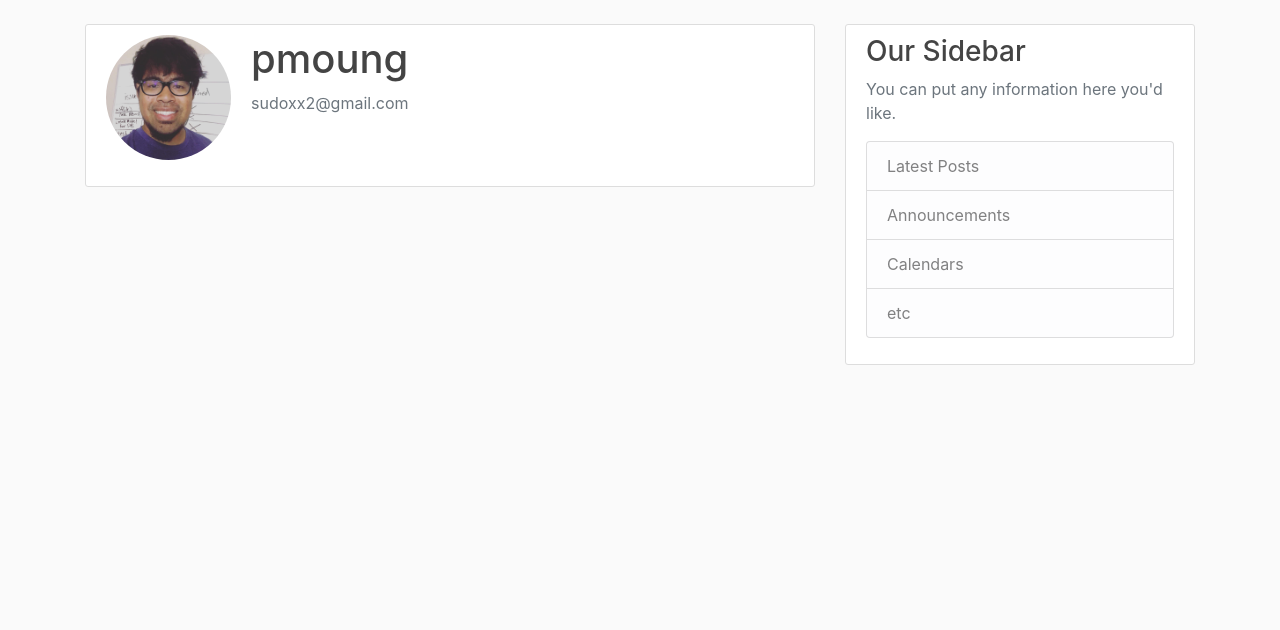
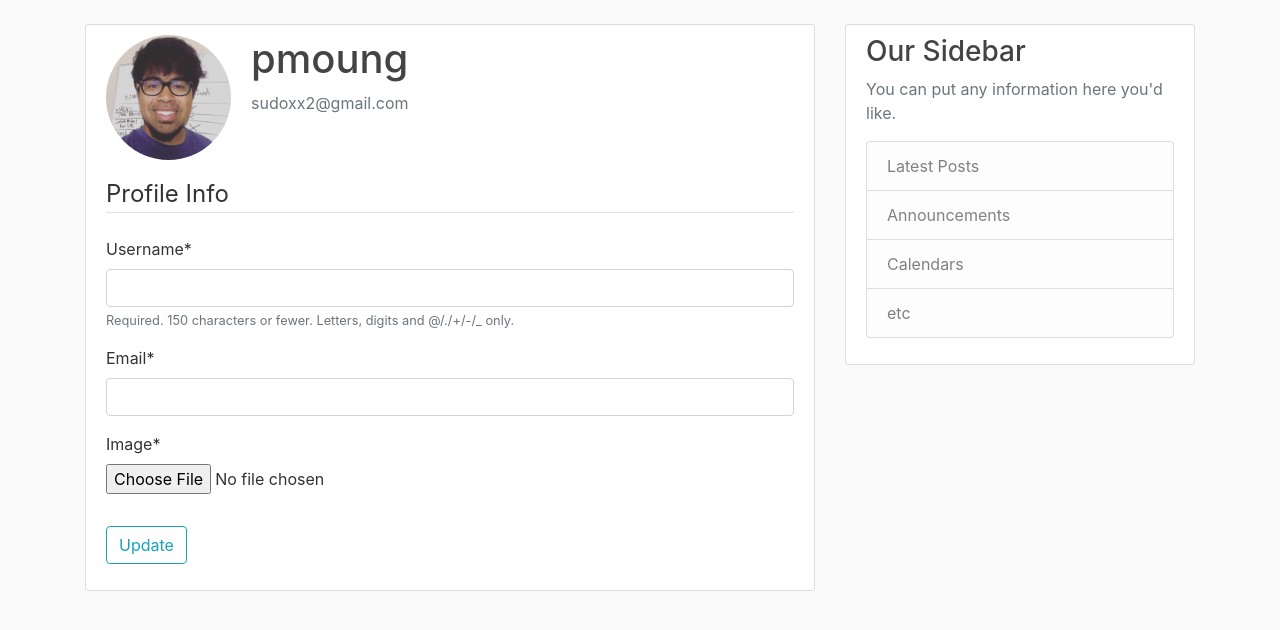
Before and after one commit to sudoxx2/django_site, a Django app: template users/templates/users/profile.html in a window 1280 px wide. Shown: the part 56-686 px from the top of the page. Run offline with Django 3.2, Linux system fonts and the light colour scheme; a user stored in the database is signed in; data comes from the database, SQL or seed files in the repository; both versions use the stored data as it was after the commit; the template is opened without the code that fills it: values that come from a table or form of the project are taken from there, most other values are stand-ins (such as "Sample title", 1, 10 or a date in 2020); parts of the project's set-up code (start-up, migrations or seed data) failed here and were passed over; some libraries are stand-ins or nearby versions.

Commit message:
added update user profile

```diff
--- a/users/forms.py
+++ b/users/forms.py
@@ -1,10 +1,23 @@
 from django import forms
 from django.contrib.auth.models import User
 from django.contrib.auth.forms import UserCreationForm
+from .models import Profile
 
 class UserRegisterForm(UserCreationForm):
-	email = forms.EmailField()
+    email = forms.EmailField()
 
-	class Meta:
-		model = User
-		fields = ['username', 'email', 'password1', 'password2']
+    class Meta:
+        model = User
+        fields = ['username', 'email', 'password1', 'password2']
+
+class UserUpdateForm(forms.ModelForm):
+    email = forms.EmailField()
+
+    class Meta:
+        model = User
+        fields = ['username', 'email']
+
+class ProfileUpdateForm(forms.ModelForm):
+    class Meta:
+        model = Profile
+        fields = ['image']
--- a/users/templates/users/profile.html
+++ b/users/templates/users/profile.html
@@ -9,6 +9,16 @@
 	      <p class="text-secondary">{{ user.email }}</p>
 	    </div>
 	  </div>
-	  <!-- FORM HERE -->
+    <form method="POST" enctype="multipart/form-data">
+        {% csrf_token %}
+        <fieldset class="form-group">
+            <legend class="border-bottom mb-4">Profile Info</legend>
+            {{ u_form|crispy }}
+            {{ p_form|crispy }}
+        </fieldset>
+        <div class="form-group">
+            <button class="btn btn-outline-info" type="submit">Update</button>
+        </div>
+    </form>
 	</div>
 {% endblock content %}
```
Also changed, not shown: users/views.py (+29 -12 lines), db.sqlite3, media/profile_pics/17629711_1269202736501961_755493706295910745_n.jpg (added).
